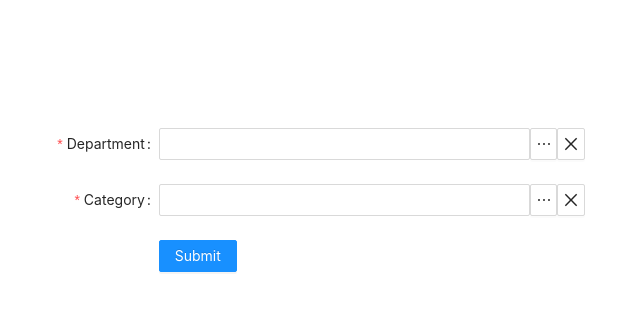
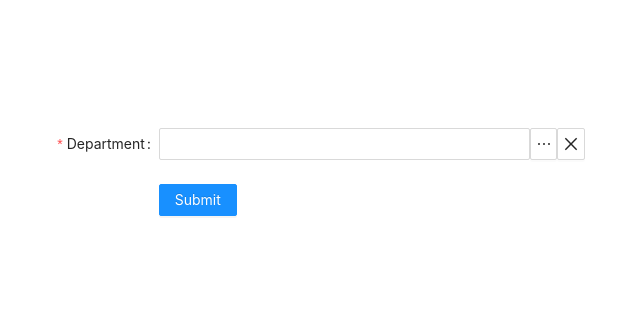
Before and after one commit to eugenestepanyuk/react-context-form, a React (Create React App) app: page / in a window 1280 px wide. Shown: the top 310 px of the page, without its empty margins (268-908 px from the left). Built offline with nearby package versions, Linux system fonts and the light colour scheme.

Commit message:
Hide 2d Form.Item

```diff
--- a/src/Components/Form/index.js
+++ b/src/Components/Form/index.js
@@ -67,7 +67,7 @@ export default function FormComponent() {
                 {/* </DrawerProvider> */}
             </Form.Item>
 
-            <Form.Item
+            {/* <Form.Item
                 label="Category"
                 name="category"
                 rules={[
@@ -78,10 +78,10 @@ export default function FormComponent() {
                     },
                 ]}
             >
-                {/* <DrawerProvider type={'category'}> */}
+                <DrawerProvider type={'category'}>
                     <Drawer type={'category'} />
-                {/* </DrawerProvider> */}
-            </Form.Item>
+                </DrawerProvider>
+            </Form.Item> */}
 
             <Form.Item {...tailLayout}>
                 <Button type="primary" htmlType="submit">
```
